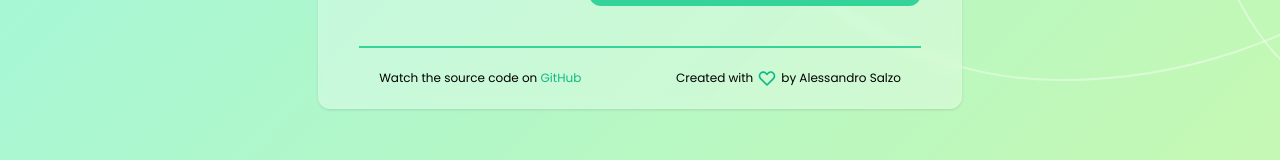
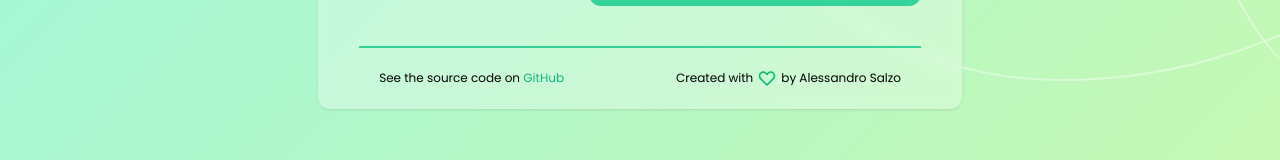
Before and after one commit to Tarkbyte/expenses-app, a React (Vite) app in the folder client/: page / in a window 1280 px wide. Shown: the part 623-783 px from the top of the page. Built offline with nearby package versions, Linux system fonts and the light colour scheme; no server answers.

Commit message:
Typo fix

```diff
--- a/client/src/components/Footer.tsx
+++ b/client/src/components/Footer.tsx
@@ -6,7 +6,7 @@ const Footer = () => {
       <div className="flex justify-between items-center">
         <div>
           <p className="text-xs">
-            Watch the source code on{" "}
+            See the source code on{" "}
             <a
               href="https://github.com/Tarkbyte/expenses-app"
               target="_blank"
```
